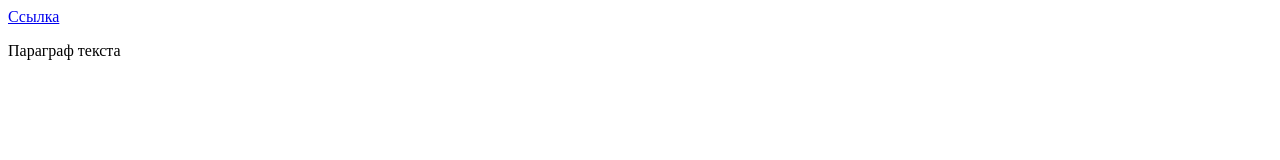
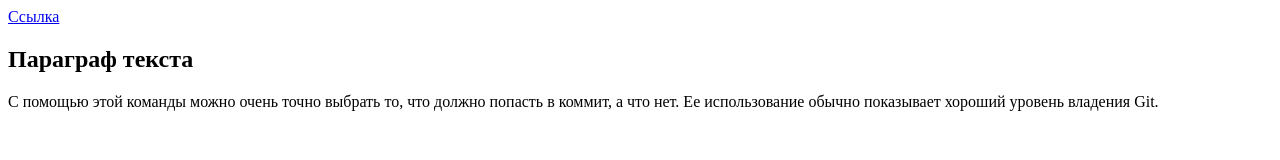
Before and after one commit to sobolevaea/hexlet-git-repetition, a plain HTML site: page index.html in a window 1280 px wide. Drawn offline with Linux system fonts and the light colour scheme.

Commit message:
fix: edit index.html

```diff
--- a/index.html
+++ b/index.html
@@ -1,2 +1,10 @@
-<a href="#" class="link">Ссылка</a>
-<p class="text">Параграф текста</p>
+<a href="#" class="link">
+  Ссылка
+</a>
+<h2 class="title">
+  Параграф текста
+</h2>
+<p class="text">
+  С помощью этой команды можно очень точно выбрать то, что должно попасть в коммит, а что нет.
+  Ее использование обычно показывает хороший уровень владения Git.
+</p>
```
